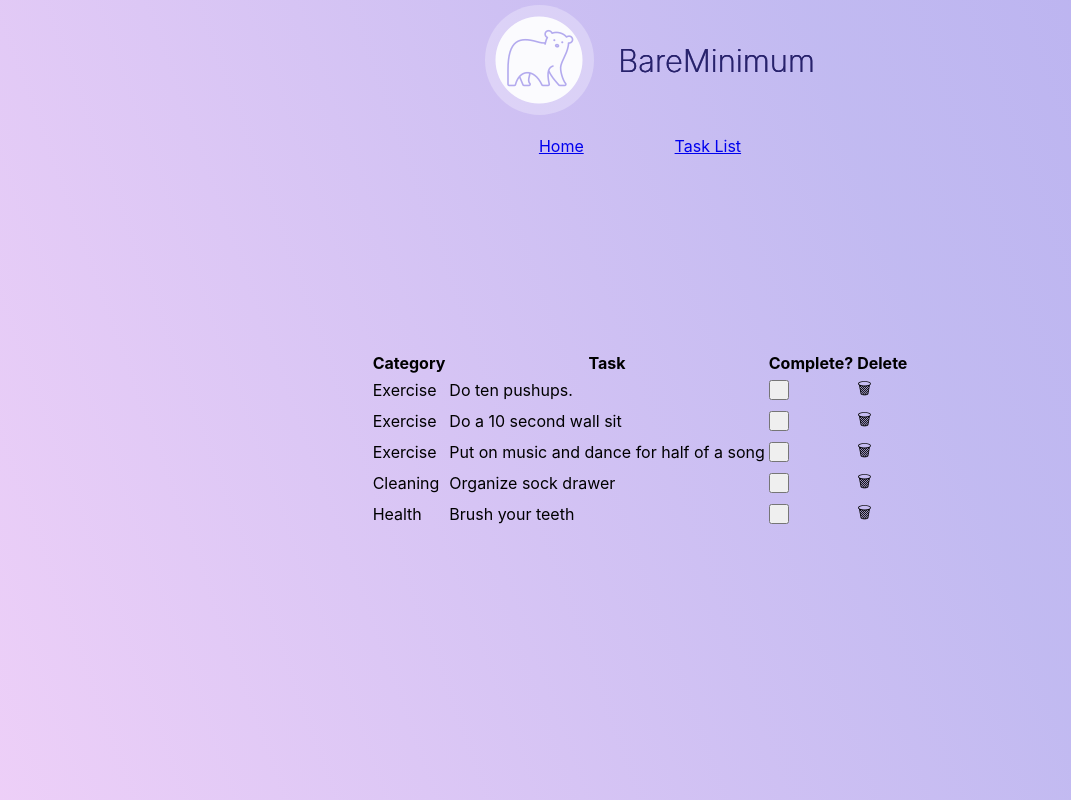
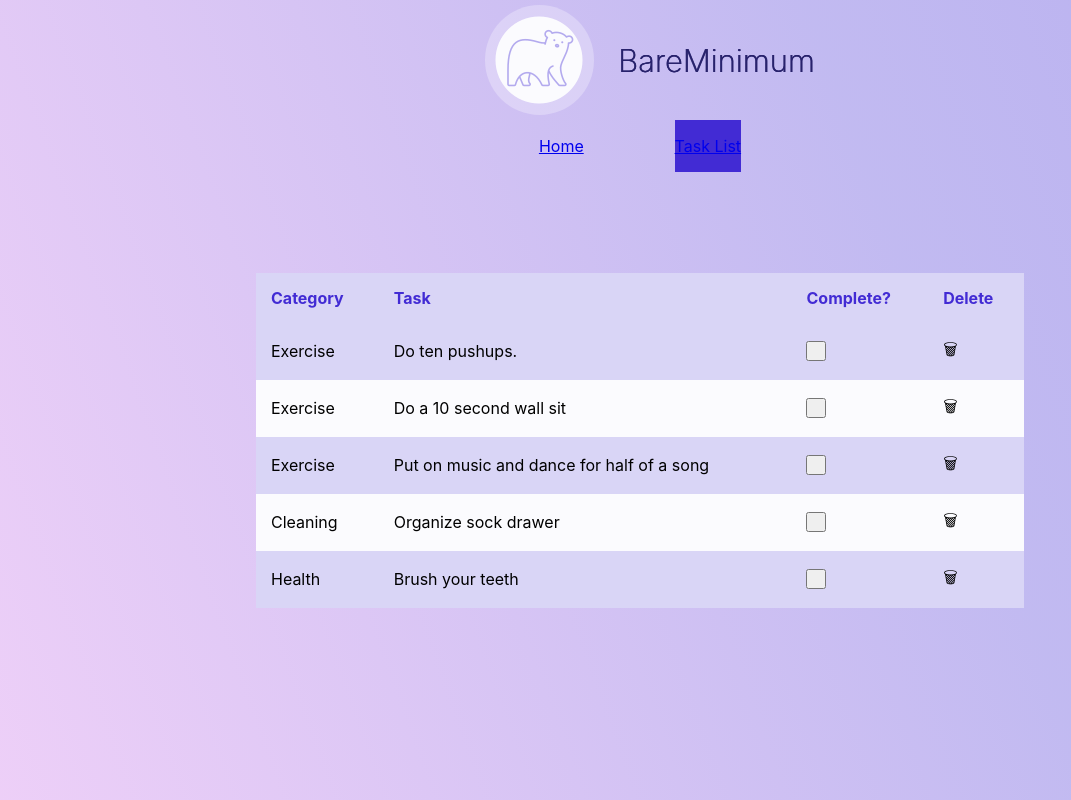
Before and after one commit to taranveersingh93/bare-minimum, a React (Create React App) app: page /tasklist in a window 1280 px wide. Shown: the whole page, without its empty margins (0-1071 px from the left). Built offline with nearby package versions, Linux system fonts and the light colour scheme.

Commit message:
Add styling to table

```diff
--- a/src/components/TableRow/TableRow.js
+++ b/src/components/TableRow/TableRow.js
@@ -1,7 +1,7 @@
 import React from 'react'
 import { useState } from 'react'
 
-const TableRow = ({saved, index}) => {
+const TableRow = ({saved}) => {
 
     const [complete, setComplete] = useState(false)
 
@@ -10,10 +10,10 @@ const TableRow = ({saved, index}) => {
     }
 
   return (
-    <tr className={complete ? 'done' : ''} id={saved.id} key={`row-${index}`}>
+    <tr className={complete ? 'done' : ''} id={saved.id}>
         <td>{saved.category}</td>
         <td>{saved.task}</td>
-        <td><button onClick={handleChange} className='check-task'/></td>
+        <td><button onClick={handleChange} className={complete ? 'check-task active' : 'check-task' }/></td>
         <td>🗑</td>
     </tr>
   )
--- a/src/components/TaskListView/TaskListView.css
+++ b/src/components/TaskListView/TaskListView.css
@@ -5,4 +5,31 @@
 .check-task {
     height: 20px;
     width: 20px;
+    text-align: center;
 }
+
+.active {
+    background-color: #422BD4;
+}
+
+table {
+    width: 60%;
+    border-collapse: collapse;
+}
+
+th, td {
+padding: 15px;
+text-align: left;
+}
+
+th {
+color: #422BD4;
+}
+
+tr:nth-child(odd) {
+background-color: #D9D5F6;
+}
+
+tr:nth-child(even) {
+background-color: #FBFBFE;
+}
--- a/src/components/TaskListView/TaskListView.js
+++ b/src/components/TaskListView/TaskListView.js
@@ -6,7 +6,7 @@ import TableRow from '../TableRow/TableRow'
 const TaskListView = (props) => {
 
   const task = props.savedData.map((saved, index) => {
-    return (<TableRow saved={saved} index={index}/>)
+    return (<TableRow saved={saved} key={`row-${index}`}/>)
   })
 
   return (
```
